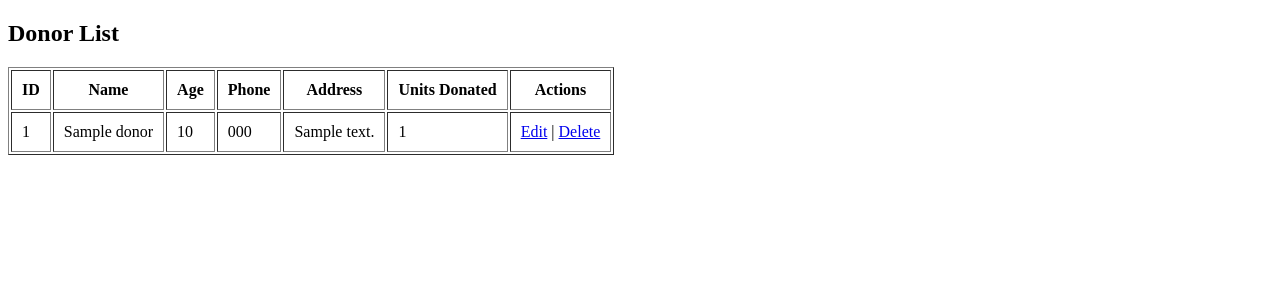
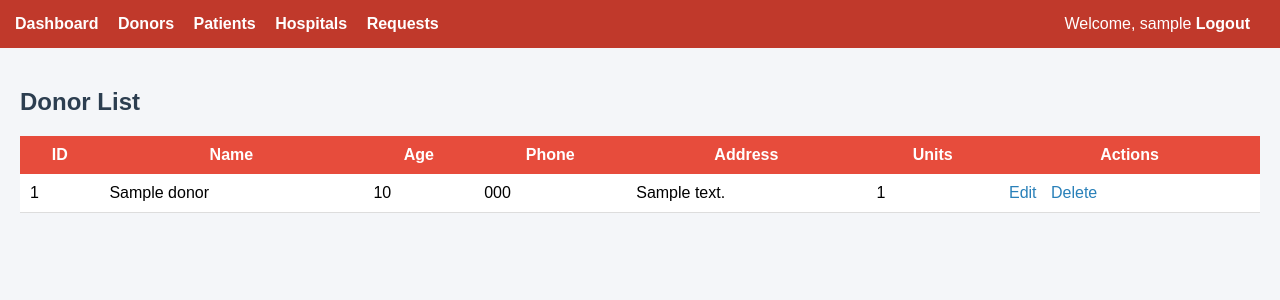
Before and after one commit to Entity15/Blood-Bank-Management-System, a PHP site: page /view_donors.php in a window 1280 px wide. Shown: the top 300 px of the page. Run offline with PHP 8.4, Linux system fonts and the light colour scheme; the visitor is signed in with stand-in values (Sample User, id 1); tables that the repository leaves empty hold one stand-in row (values such as "Sample post").

Commit message:
Add styling and update page
Will update view_donors.php

```diff
--- /dev/null
+++ b/navbar.php
@@ -0,0 +1,14 @@
+<div class="navbar">
+    <div>
+        <a href="dashboard.php">Dashboard</a>
+        <a href="view_donors.php">Donors</a>
+        <a href="view_patients.php">Patients</a>
+        <a href="view_hospitals.php">Hospitals</a>
+        <a href="view_requests.php">Requests</a>
+    </div>
+
+    <div>
+        <span>Welcome, <?php echo $_SESSION['admin']; ?></span>
+        <a href="logout.php">Logout</a>
+    </div>
+</div>
--- /dev/null
+++ b/style.css
@@ -0,0 +1,63 @@
+body {
+    font-family: Arial, sans-serif;
+    background-color: #f4f6f9;
+    margin: 0;
+    padding: 0;
+}
+
+.navbar {
+    background-color: #c0392b;
+    padding: 15px;
+    color: white;
+    display: flex;
+    justify-content: space-between;
+}
+
+.navbar a {
+    color: white;
+    margin-right: 15px;
+    text-decoration: none;
+    font-weight: bold;
+}
+
+.container {
+    padding: 20px;
+}
+
+h2 {
+    color: #2c3e50;
+}
+
+table {
+    width: 100%;
+    border-collapse: collapse;
+    background: white;
+}
+
+table th {
+    background-color: #e74c3c;
+    color: white;
+    padding: 10px;
+}
+
+table td {
+    padding: 10px;
+    border-bottom: 1px solid #ddd;
+}
+
+button {
+    background-color: #27ae60;
+    color: white;
+    padding: 8px 12px;
+    border: none;
+    cursor: pointer;
+}
+
+a {
+    text-decoration: none;
+}
+
+.action-btn {
+    color: #2980b9;
+    margin-right: 10px;
+}
--- a/view_donors.php
+++ b/view_donors.php
@@ -1,5 +1,5 @@
 <?php
-include 'config.php';
+require_once 'config.php';
 
 if (!isset($_SESSION['admin'])) {
     header("Location: login.php");
@@ -13,20 +13,26 @@ $result = mysqli_query($conn, $sql);
 <!DOCTYPE html>
 <html>
 <head>
-    <title>View Donors</title>
+    <title>Donors</title>
+    <link rel="stylesheet" href="style.css">
 </head>
+
 <body>
+
+<?php include 'navbar.php'; ?>
+
+<div class="container">
 
 <h2>Donor List</h2>
 
-<table border="1" cellpadding="10">
+<table>
     <tr>
         <th>ID</th>
         <th>Name</th>
         <th>Age</th>
         <th>Phone</th>
         <th>Address</th>
-        <th>Units Donated</th>
+        <th>Units</th>
         <th>Actions</th>
     </tr>
 
@@ -39,14 +45,15 @@ $result = mysqli_query($conn, $sql);
         <td><?php echo $row['Address']; ?></td>
         <td><?php echo $row['Units_Donated']; ?></td>
         <td>
-        <a href="edit_donor.php?id=<?php echo $row['Donor_ID']; ?>">Edit</a> |
-        <a href="delete_donor.php?id=<?php echo $row['Donor_ID']; ?>"
-           onclick="return confirm('Are you sure?');">Delete</a>
+            <a class="action-btn" href="edit_donor.php?id=<?php echo $row['Donor_ID']; ?>">Edit</a>
+            <a class="action-btn" href="delete_donor.php?id=<?php echo $row['Donor_ID']; ?>" onclick="return confirm('Are you sure?');">Delete</a>
         </td>
     </tr>
     <?php } ?>
 
 </table>
 
+</div>
+
 </body>
 </html>
```
Lines whose indentation alone changed are shown as unchanged.
